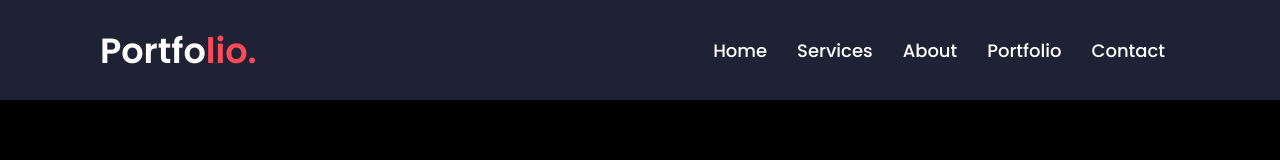
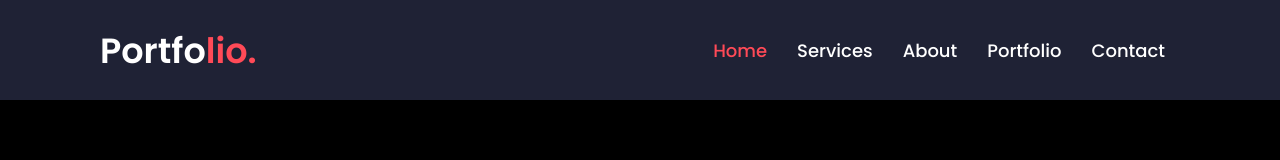
Before and after one commit to uzunyusuf/myportfolio, a React (Create React App) app: page / in a window 1280 px wide. In both pictures the pointer is over the link "Home". Shown: the top 160 px of the page. Built offline with nearby package versions, Linux system fonts and the light colour scheme.

Commit message:
add navbar hover

```diff
--- a/src/App.css
+++ b/src/App.css
@@ -51,7 +51,13 @@ body {
   font-size: 18px;
   font-weight: 500;
   padding: 0 15px;
+  transition: all 0.5s linear;
 }
+
+.navbar__right li a:hover {
+  color: #ff4a57;
+}
+
 /* Helpers */
 .container {
   width: 1200px;
```
Also changed, not shown: 1 other file (tests, documents, lock files or other folders).
